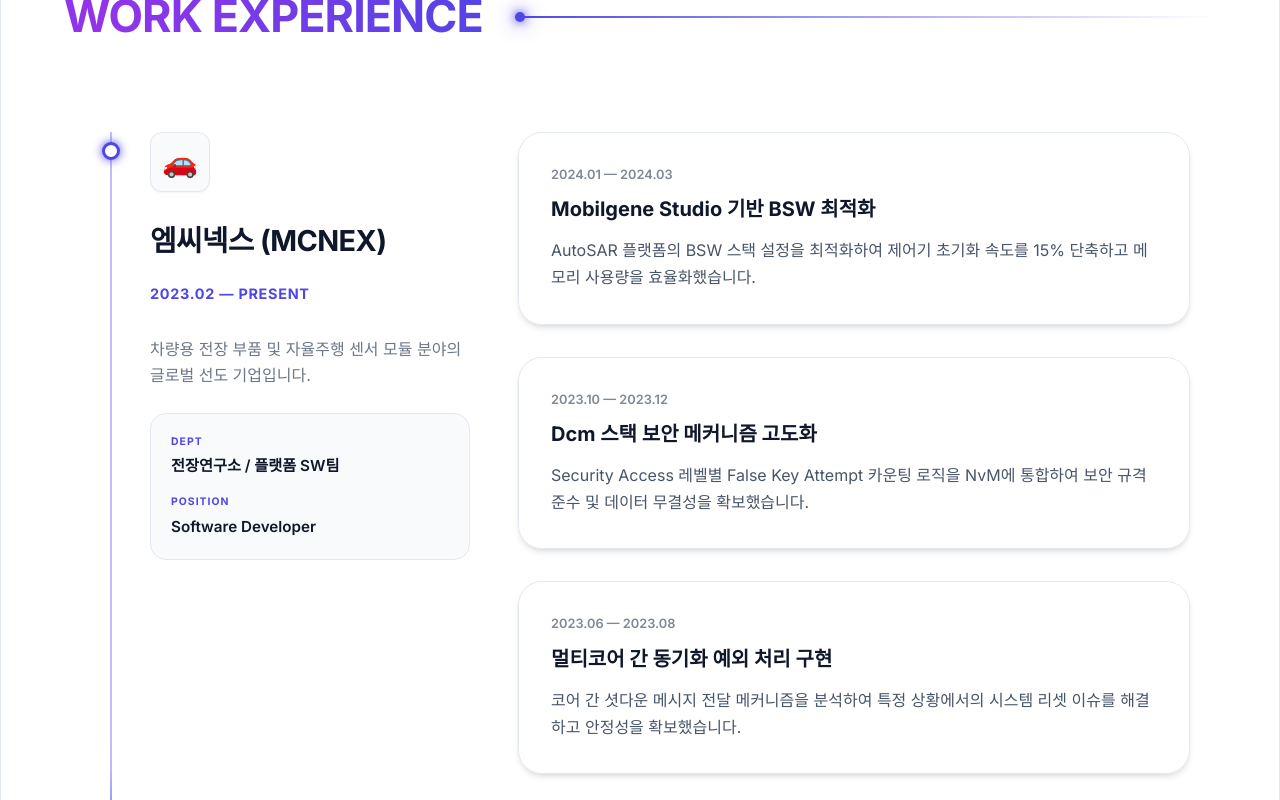
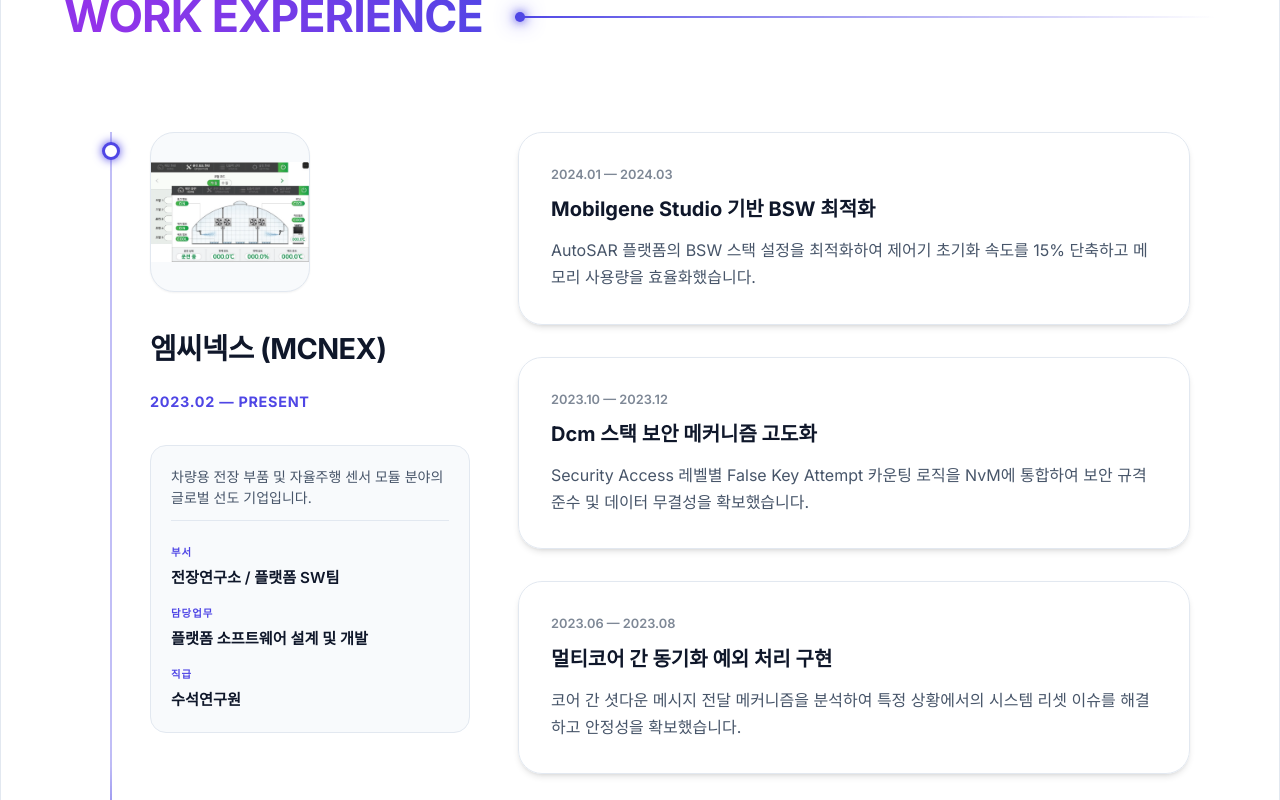
Before and after one commit to TimerOverflow/Hyun9_Portfolio, a React (Vite) app: page / in a window 1280 px wide. Shown: the part 2000-2800 px from the top of the page. Built offline with nearby package versions, Linux system fonts and the light colour scheme.

Commit message:
feat: Enhance Experience section with image logos and refined info card

```diff
--- a/src/components/Experience.jsx
+++ b/src/components/Experience.jsx
@@ -21,20 +21,35 @@
 
               <div className="experience-info-sticky">
                 <div className="company-logo-box">
-                  {exp.logo || '🏢'}
+                  {exp.logo && (exp.logo.includes('.') || exp.logo.startsWith('http')) ? (
+                    <img
+                      src={exp.logo.startsWith('http') ? exp.logo : `${import.meta.env.BASE_URL}${exp.logo}`}
+                      alt={exp.company}
+                      style={{ width: '100%', height: '100%', objectFit: 'contain' }}
+                    />
+                  ) : (
+                    exp.logo || '🏢'
+                  )}
                 </div>
 
                 <h3 className="experience-company-title">{exp.company}</h3>
                 <div className="experience-main-period">{exp.period}</div>
-                <p className="experience-main-desc">{exp.description}</p>
-
                 <div className="experience-meta-card">
+                  <div className="meta-field" style={{ marginBottom: '0.5rem', borderBottom: '1px solid var(--border-color)', paddingBottom: '0.75rem' }}>
+                    <span className="meta-value" style={{ color: 'var(--text-secondary)', fontWeight: '400', fontSize: '0.875rem', lineHeight: '1.5' }}>
+                      {exp.description}
+                    </span>
+                  </div>
                   <div className="meta-field">
-                    <span className="meta-label">DEPT</span>
+                    <span className="meta-label">부서</span>
                     <span className="meta-value">{exp.dept}</span>
                   </div>
                   <div className="meta-field">
-                    <span className="meta-label">POSITION</span>
+                    <span className="meta-label">담당업무</span>
+                    <span className="meta-value">{exp.task}</span>
+                  </div>
+                  <div className="meta-field">
+                    <span className="meta-label">직급</span>
                     <span className="meta-value">{exp.role}</span>
                   </div>
                 </div>
--- a/src/data/portfolioData.js
+++ b/src/data/portfolioData.js
@@ -2,7 +2,7 @@
   header: {
     name: "정현구",
     englishName: "Hyungu Jeong",
-    role: "Embedded / Firmware Engineer",
+    role: "Embedded / Software Engineer",
     description: "안녕하세요 14년 차 임베디드 소프트웨어 엔지니어입니다. AUTOSAR 기반 개발 및 CI/CD 파이프라인 구축에 강점을 가지고 있습니다.",
     github: "https://github.com/TimerOverflow",
     phone: "010-4720-9421",
@@ -14,8 +14,9 @@
       period: "2023.02 — PRESENT",
       company: "엠씨넥스 (MCNEX)",
       dept: "전장연구소 / 플랫폼 SW팀",
-      role: "Software Developer",
-      logo: "🚗",
+      role: "수석연구원",
+      task: "플랫폼 소프트웨어 설계 및 개발",
+      logo: "SampleImage.png",
       description: "차량용 전장 부품 및 자율주행 센서 모듈 분야의 글로벌 선도 기업입니다.",
       achievements: [
         {
@@ -48,10 +49,11 @@
     {
       id: 2,
       period: "2012.01 — 2023.02",
-      company: "시스트로닉스 (Systronics)",
-      dept: "기술연구소 / 제어 팀",
-      role: "Senior Engineer",
-      logo: "🏭",
+      company: "시스트로닉스 (SYSTRONICS)",
+      dept: "기술연구소 / SW개발팀",
+      role: "과장",
+      task: "산업용 제어 시스템 펌웨어 개발",
+      logo: "SampleImage.png",
       description: "산업용 제어 시스템 및 임베디드 펌웨어 솔루션 전문 기업입니다.",
       achievements: [
         {
--- a/src/index.css
+++ b/src/index.css
@@ -459,17 +459,17 @@
 }
 
 .company-logo-box {
-  width: 60px;
-  height: 60px;
+  width: 160px;
+  height: 160px;
   background: var(--bg-secondary);
   border: 1px solid var(--border-color);
-  border-radius: 12px;
+  border-radius: 24px;
   display: flex;
   align-items: center;
   justify-content: center;
-  font-size: 1.8rem;
+  font-size: 5rem;
   box-shadow: var(--shadow-sm);
-  margin-bottom: 0.5rem;
+  margin-bottom: 1rem;
 }
 
 .experience-company-title {
```
